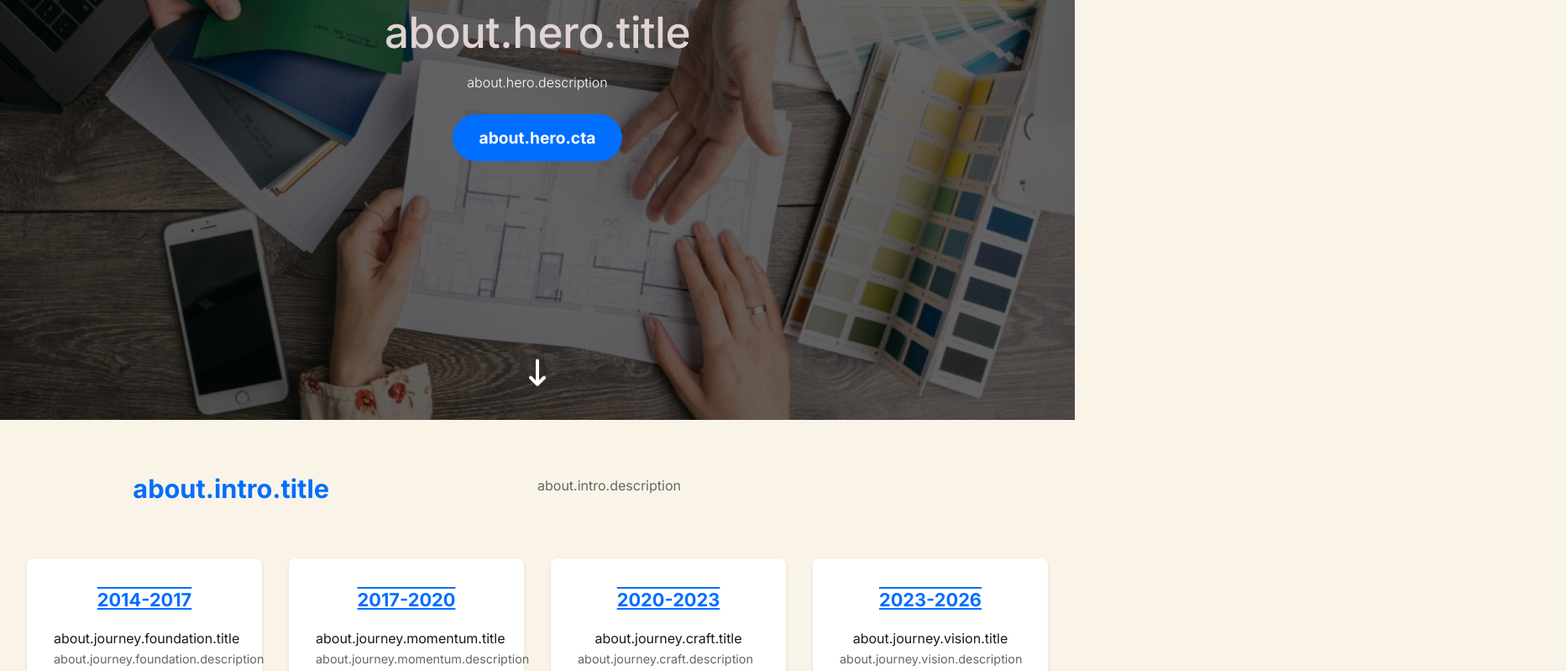
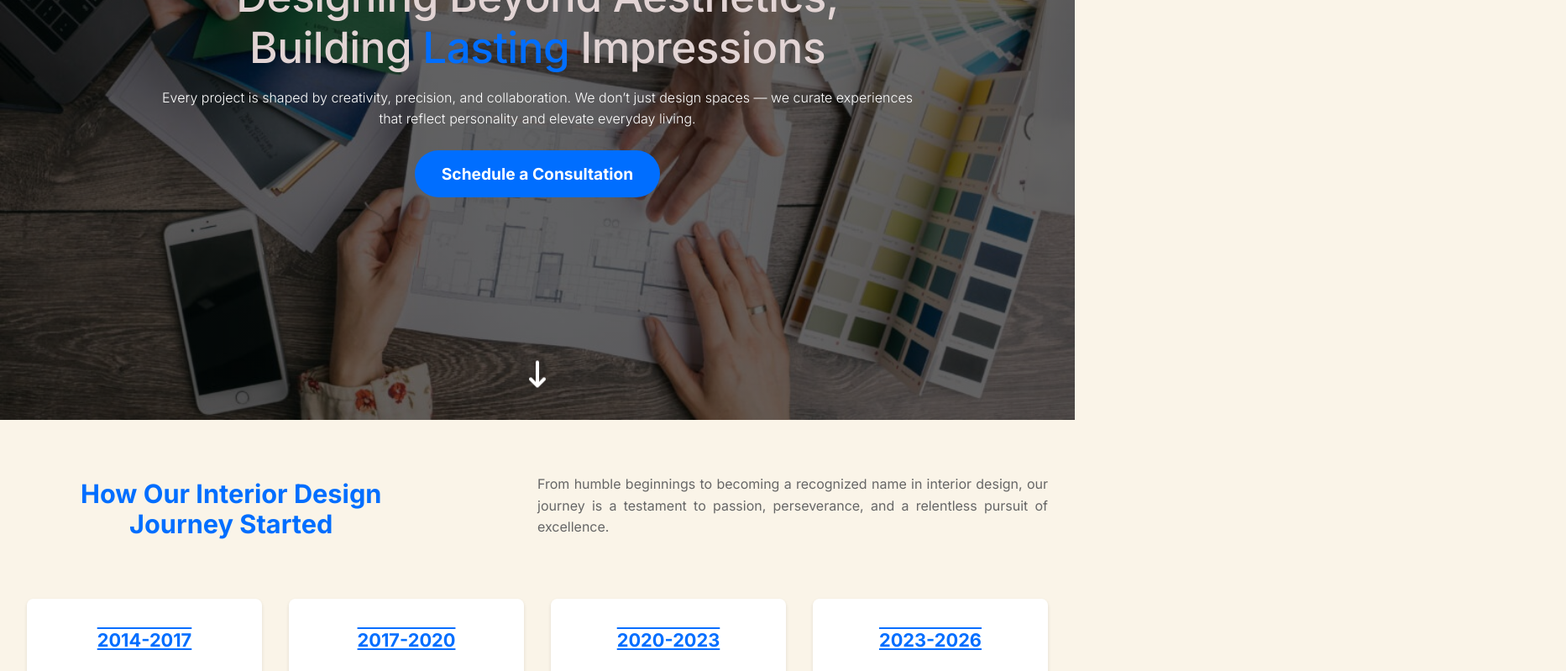
Before and after one commit to Moha-abshir/Interior-Design-Project, a React (Vite) app: page /about in a window 1280 px wide. Shown: the part 300-1099 px from the top of the page at 84% size, 1865 px wide, since content can reach past the window. Built offline with nearby package versions, Linux system fonts and the light colour scheme.

Commit message:
Fixed the bug in the footer section

```diff
--- a/src/Nav/Nav.jsx
+++ b/src/Nav/Nav.jsx
@@ -8,9 +8,13 @@ export default function Nav() {
    const { t, i18n } = useTranslation();
 
    const toggleLanguage = () => {
-      const newLang = i18n.language === 'en' ? 'sw' : 'en';
+      // Check if language starts with 'sw' to handle 'sw-KE' etc.
+      const isSwahili = i18n.language.startsWith('sw');
+      const newLang = isSwahili ? 'en' : 'sw';
       i18n.changeLanguage(newLang);
    };
+
+   const isSwahili = i18n.language.startsWith('sw');
 
    return (
       <nav>
@@ -25,12 +29,12 @@ export default function Nav() {
                <li><NavLink to="/portfolio">{t('nav.portfolio')}</NavLink></li>
          </ul>
 
-         <div className={`lang-toggle ${i18n.language === 'sw' ? 'sw-active' : ''}`} onClick={toggleLanguage}>
+         <div className={`lang-toggle ${isSwahili ? 'sw-active' : ''}`} onClick={toggleLanguage}>
              <div className="toggle-text-en">English</div>
              <div className="toggle-text-sw">Kiswahili</div>
              <div className="toggle-thumb">
                 <ReactCountryFlag
-                    countryCode={i18n.language === 'en' ? 'US' : 'KE'}
+                    countryCode={isSwahili ? 'KE' : 'US'}
                     svg
                     style={{
                         width: '100%',
--- a/src/footer/footer.jsx
+++ b/src/footer/footer.jsx
@@ -55,6 +55,13 @@ export default function Footer() {
                             <li><NavLink to="/legal">{t('footer.legal_links.notice')}</NavLink></li>
                         </ul>
                     </div>
+                    <div className="footer-column">
+                        <h3>Inquiries</h3>
+                        <ul>
+                            <li>0729 940 874</li>
+                            <li>0784 508 948</li>
+                        </ul>
+                    </div>
                 </div>
             </div>
 
--- a/src/locales/en/translation.json
+++ b/src/locales/en/translation.json
@@ -96,5 +96,79 @@
          "notice": "Legal Notice"
       },
       "copyright": "© {{year}} Mwama Graziers. All rights reserved."
+   },
+   "about": {
+      "hero": {
+         "title": "Designing Beyond Aesthetics, Building <1>Lasting</1> Impressions",
+         "description": "Every project is shaped by creativity, precision, and collaboration. We don’t just design spaces — we curate experiences that reflect personality and elevate everyday living.",
+         "cta": "Schedule a Consultation"
+      },
+      "intro": {
+         "title": "How Our Interior Design Journey Started",
+         "description": "From humble beginnings to becoming a recognized name in interior design, our journey is a testament to passion, perseverance, and a relentless pursuit of excellence."
+      },
+      "journey": {
+         "foundation": {
+            "title": "The Foundation",
+            "description": "Every journey begins with intention. During these early years, the vision was shaped, skills were refined, and a passion for transforming spaces began to take form. What started as creative exploration quickly evolved into purposeful design driven by detail and dedication."
+         },
+         "momentum": {
+            "title": "Building Momentum",
+            "description": "With growing confidence and experience, projects expanded in scale and complexity. Each completed space strengthened our reputation for precision, creativity, and client-centered design. This period marked the transition from promise to proven excellence."
+         },
+         "craft": {
+            "title": "Refining the Craft",
+            "description": "Innovation met maturity. Design philosophy became clearer, processes more structured, and collaborations more meaningful. These years were defined by bold concepts, elevated execution, and interiors that blended functionality with distinctive elegance."
+         },
+         "vision": {
+            "title": "Elevating the Vision",
+            "description": "Today, the studio stands as a refined creative force. With a growing portfolio and an unwavering commitment to quality, we continue to design environments that reflect sophistication, intention, and timeless appeal — always pushing boundaries while honoring our core values."
+         }
+      },
+      "trust": {
+         "mission": {
+            "title": "Our Mission",
+            "message": "We strive to offer professional, reliable, and flexible virtual assistant services that enhance efficiency and productivity."
+         },
+         "vision": {
+            "title": "Our Vision",
+            "message": "To be the leading provider of innovative interior solutions, transforming ordinary spaces into extraordinary experiences through creativity and dedication."
+         },
+         "motive": {
+            "title": "Our Motive",
+            "message": "Driven by the desire to create harmony and beauty, we believe that design should not only look good but feel good, improving the quality of life for everyone."
+         },
+         "inspiration": {
+            "title": "Our Inspiration",
+            "message": "Nature, art, and the unique stories of our clients inspire every project. We find beauty in details and translate them into timeless designs."
+         }
+      },
+      "team": {
+         "title": "Meet Our Team",
+         "description": "Our team is a blend of creativity, expertise, and a shared passion for interior design. Each member brings unique skills and perspectives to every project, ensuring that every space is not just designed but transformed into a reflection of its unique character."
+      },
+      "why_choose_us": {
+         "pill": "WHY CHOOSE US",
+         "title": "Why <1>Mwama Graziers</1> is The Right Choice for You",
+         "cards": {
+            "visionary": {
+               "title": "Visionary Design",
+               "description": "Our expert designers blend aesthetics with functionality to create spaces that are not just beautiful, but truly livable."
+            },
+            "sustainable": {
+               "title": "Sustainable Solutions",
+               "description": "We prioritize eco-friendly materials and energy-efficient designs, ensuring your space is as kind to the planet as it is to you."
+            },
+            "client_centric": {
+               "title": "Client-Centric Philosophy",
+               "description": "Your vision is our blueprint. We prioritize open communication and personalized service to ensure your space reflects your unique style. Whether residential or commercial, we tailor every detail to you.",
+               "cta": "Start Your Project"
+            },
+            "comprehensive": {
+               "title": "Comprehensive Service",
+               "description": "From initial concept to final installation, we handle every aspect of the project. Our end-to-end service includes procurement, contractor coordination, and styling, ensuring a seamless and stress-free experience."
+            }
+         }
+      }
    }
 }
```
